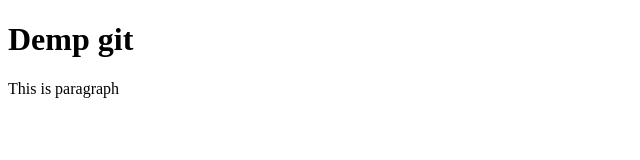
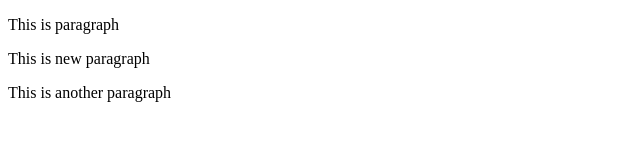
Before and after one commit to nongsang12345/week5web, a plain HTML site: page index.html in a window 1280 px wide. Shown: the whole page, without its empty margins (0-640 px from the left). Drawn offline with Linux system fonts and the light colour scheme.

Commit message:
add paragraph

```diff
--- a/index.html
+++ b/index.html
@@ -1,10 +1,11 @@
 <!DOCTYPE html>
 <html lang="th">
 <head>
-<title> Demo git</title>
+<title> Demo git!</title>
 </head>
 <body>
-<h1>Demp git</h1>
 <p>This is paragraph</p>
+<p>This is new paragraph</p>
+<p>This is another paragraph</p>
 </body>
 </html>
```
